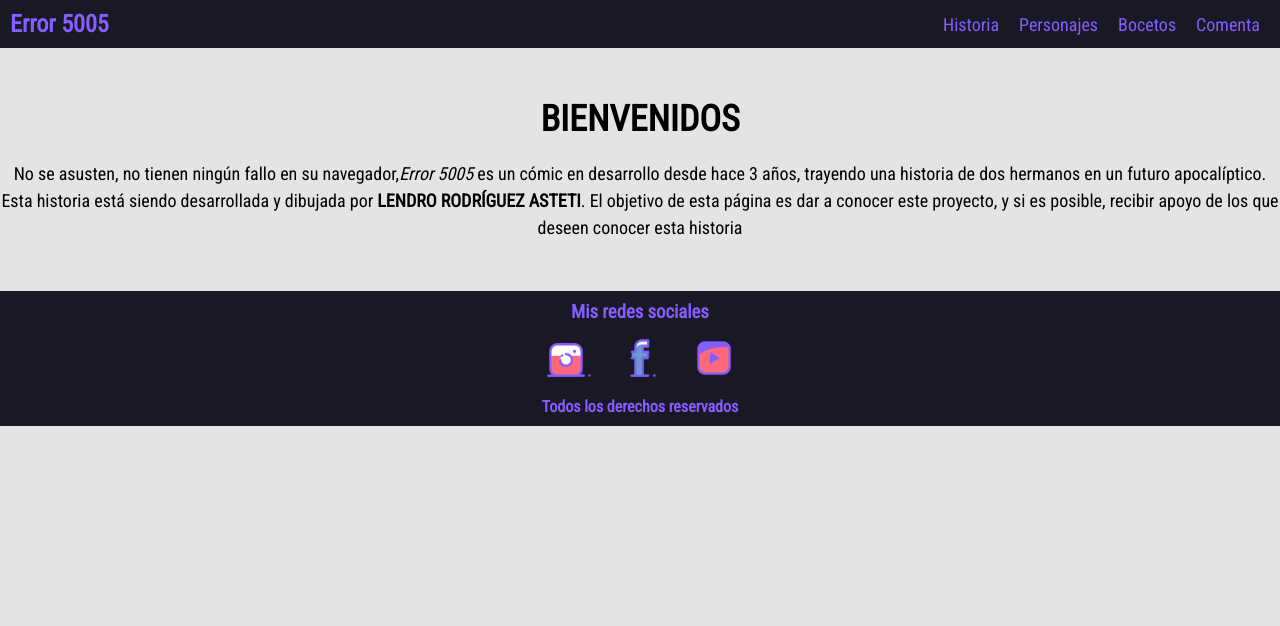
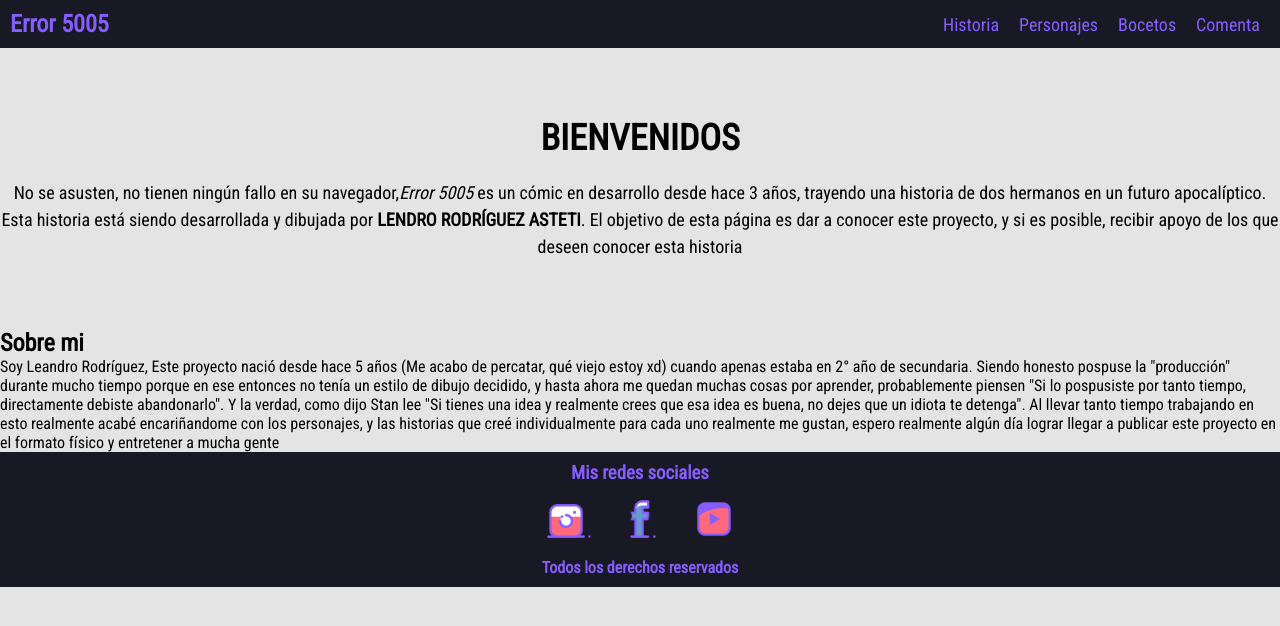
Before and after one commit to LeanDraw207/Mi-repositorio, a plain HTML site: page index.html in a window 1280 px wide. Drawn offline with Linux system fonts and the light colour scheme.

Commit message:
Nuevo-icono-y-texto-añadido

```diff
--- a/css/styles.css
+++ b/css/styles.css
@@ -8,9 +8,15 @@
 }
 body{
     background-color: rgb(229, 228, 228);
+    display: grid;
+    grid-template-areas:
+    "header"
+    "Main"
+    "footer";
 }
 
 header {
+grid-area: header;
 display: flex;
 justify-content: space-between;
 align-items: center;
@@ -43,7 +49,8 @@ font-size: 18px;
 }
 
 .navegacion ul li a:hover{
-    color: #E384FF;
+    color: #CCC;
+    font-size: 1.2em;
 }
 
 /* Main inicio */
--- a/index.html
+++ b/index.html
@@ -5,12 +5,12 @@
 	<meta name="viewport" content="width=device-width, initial-scale=1">
 
 	<!--css-->
-
+	<link rel="icon" href="/img/iconn.webp">
 	<link rel="stylesheet" href="css/styles.css">
 	<title>ERROR5005</title>
 	<meta charset="utf-8">
 </head>
-<body>
+<body id="index">
 
 	<!--MENU DE NAVEGACION-->
 
@@ -38,10 +38,20 @@
 
 	<main>
 		<div class="presentacion">
+			<img src="" alt="">
 			<h1> BIENVENIDOS </h1>
 				<p> No se asusten, no tienen ningún fallo en su navegador,<i>Error 5005</i> es un cómic en desarrollo desde hace 3 años, trayendo una historia de dos hermanos en un futuro apocalíptico.
 				Esta historia está siendo desarrollada y dibujada por <b>LENDRO RODRÍGUEZ ASTETI</b>. El objetivo de esta página es dar a conocer este proyecto, y si es posible, recibir apoyo de los que deseen conocer esta historia
 				</p>
+		</div>
+		<div>
+			<img src="" alt="">
+			<h2>Sobre mi</h2>
+			<p>
+				Soy Leandro Rodríguez, Este proyecto nació desde hace 5 años (Me acabo de percatar, qué viejo estoy xd) cuando apenas estaba en 2° año de secundaria. Siendo honesto pospuse la "producción" durante mucho tiempo porque en ese entonces no tenía un estilo de dibujo decidido, y hasta ahora me quedan muchas cosas por aprender, probablemente piensen "Si lo pospusiste por tanto tiempo, directamente debiste abandonarlo".
+				Y la verdad, como dijo Stan lee "Si tienes una idea y realmente crees que esa idea es buena, no dejes que un idiota te detenga".
+				Al llevar tanto tiempo trabajando en esto realmente acabé encariñandome con los personajes, y las historias que creé individualmente para cada uno realmente me gustan, espero realmente algún día lograr llegar a publicar este proyecto en el formato físico y entretener a mucha gente
+			</p>
 		</div>
 	</main>
 
```
Also changed, not shown: pages/Bocetos.html (+1 -0 lines), pages/Comenta.html (+1 -0 lines), pages/Historia.html (+1 -0 lines), pages/Personajes.html (+1 -0 lines), img/20230706_011520_0000_1.png (deleted), img/iconn.webp (added).
